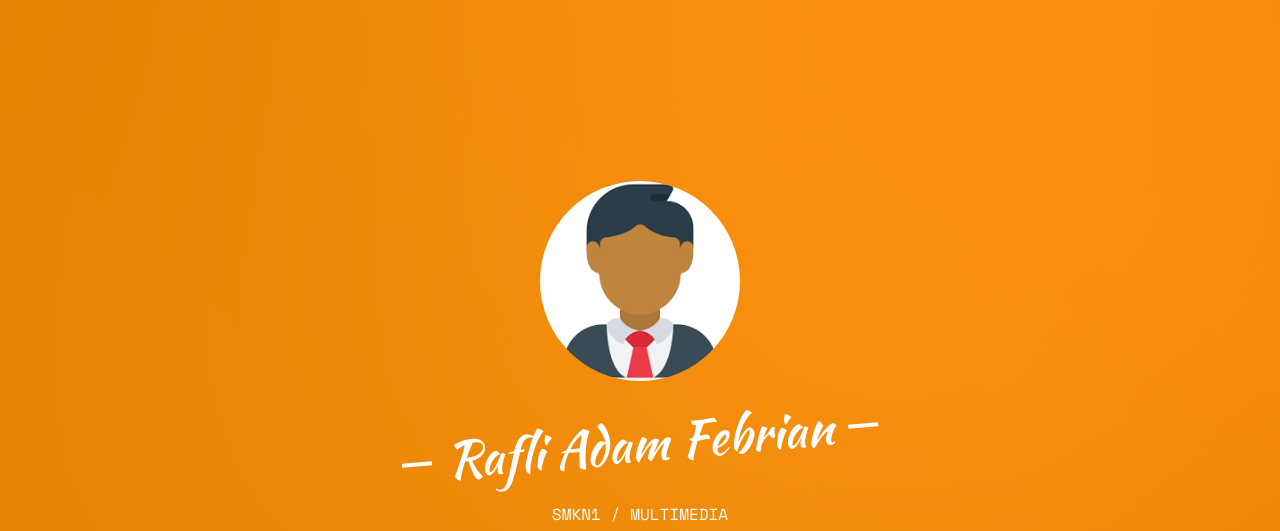
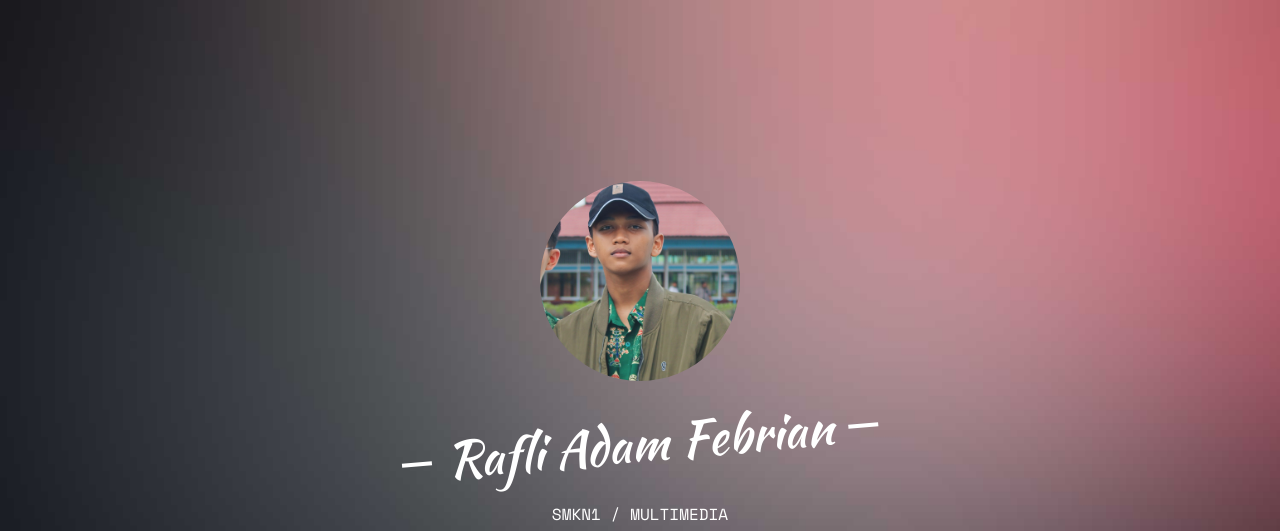
Before and after one commit to ngalamkreatifbos/StatusRafli.github.io, a plain HTML site: page index.html in a window 1280 px wide. Shown: the top 531 px of the page. Drawn offline with nearby package versions, Linux system fonts and the light colour scheme; some packages are replaced by stand-ins of ours; no server answers; files whose address does not match are found by name.

Commit message:
Add files via upload

```diff
--- a/css/style.css
+++ b/css/style.css
@@ -72,6 +72,7 @@ h1, h2, h3, h4, h5, h6, figure {
 ::-webkit-selection {
   color: #fff;
   background: #FF9000;
+
 }
 
 ::-moz-selection {
@@ -96,10 +97,10 @@ h1, h2, h3, h4, h5, h6, figure {
 #fh5co-header .overlay,
 .fh5co-cover .overlay {
   position: absolute;
-  top: 0;
-  bottom: 0;
-  left: 0;
-  right: 0;
+  top: 10;
+  bottom: 10;
+  left: 10;
+  right: 10;
   background: rgba(255, 144, 0, 0.9);
 }
 #fh5co-header .display-t,
@@ -1290,4 +1291,5 @@ input[type="text"] {
   opacity: 0;
 }
 
+
 /*# sourceMappingURL=style.css.map */
--- a/index.html
+++ b/index.html
@@ -60,14 +60,14 @@
 	<div class="fh5co-loader"></div>
 
 	<div id="page">
-	<header id="fh5co-header" class="fh5co-cover js-fullheight" role="banner" style="background-image:url(images/cover_bg_3.jpg);" data-stellar-background-ratio="0.5">
+	<header id="fh5co-header" class="fh5co-cover js-fullheight" role="banner" style="background-image:url(images/cover_bg_3.jpg);"  data-stellar-background-ratio="0.5">
 		<div class="overlay"></div>
 		<div class="container">
 			<div class="row">
 				<div class="col-md-8 col-md-offset-2 text-center">
 					<div class="display-t js-fullheight">
 						<div class="display-tc js-fullheight animate-box" data-animate-effect="fadeIn">
-							<div class="profile-thumb" style="background: url(images/user-3.png);"></div>
+							<div class="profile-thumb" style="background: url(images/Rafli.jpg);"></div>
 							<h1><span>Rafli Adam Febrian</span></h1>
 							<h3><span>SMKN1 / MULTIMEDIA</span></h3>
 							<p>
```
Also changed, not shown: images/Rafli.jpg (added).
